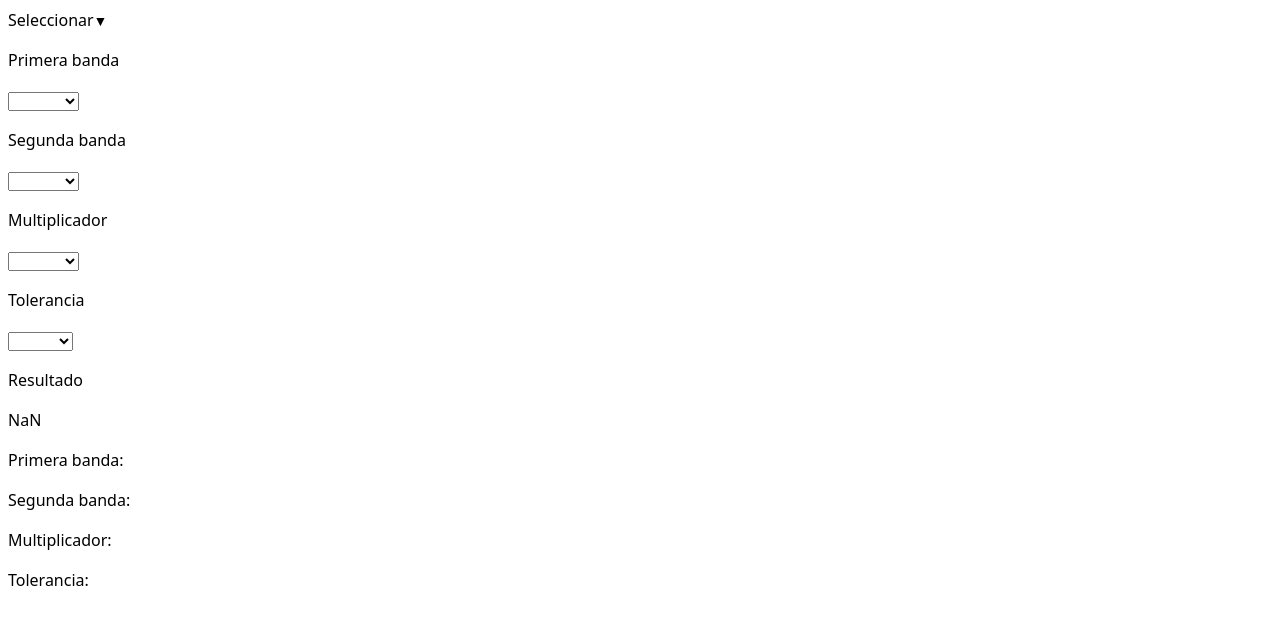
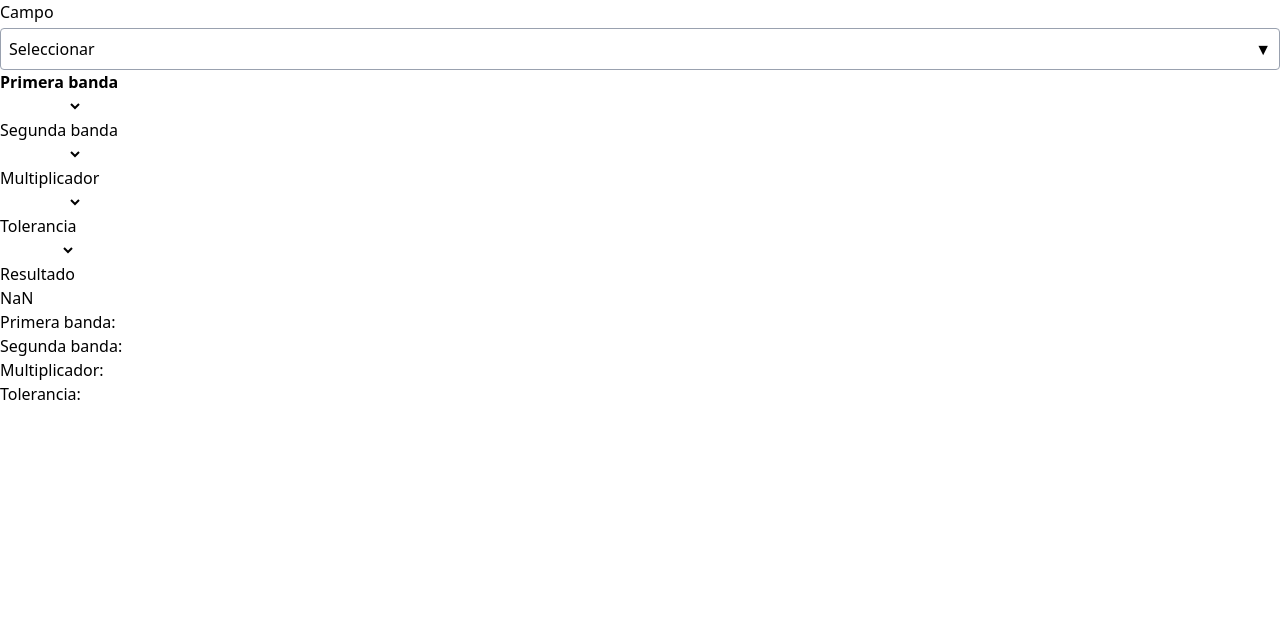
Before and after one commit to gabhu-dev/tools-app, a Vue app: page / in a window 1280 px wide. Shown: the top 624 px of the page. Built offline with nearby package versions, Linux system fonts and the light colour scheme.

Commit message:
[add] tailwind and classnames

```diff
--- a/package.json
+++ b/package.json
@@ -9,6 +9,8 @@
     "preview": "vite preview"
   },
   "dependencies": {
+    "@tailwindcss/vite": "^4.0.10",
+    "tailwindcss": "^4.0.10",
     "vue": "^3.5.13"
   },
   "devDependencies": {
--- a/src/components/TSelect.vue
+++ b/src/components/TSelect.vue
@@ -1,9 +1,15 @@
 <template>
-  <div class="t-select" ref="selectRef">
-    <label class="t-select-box" @click="toggleDropdown">
+  <div class="relative" ref="selectRef">
+    <!--Selector label-->
+    <div class="t-select-label">
+      <label for="field">Campo</label>
+    </div>
+    <!--Selector box-->
+    <div id="field" class="t-select" @click="toggleDropdown">
       <span>{{ selectedLabel }}</span>
       <span class="icon">▼</span>
-    </label>
+    </div>
+    <!--Opciones-->
     <ul v-if="isOpen" class="t-select-dropdown">
       <li
         v-for="option in options"
@@ -66,24 +72,4 @@ onBeforeUnmount(() => {
 });
 </script>
 
-<style scoped>
-.t-select {
-  @apply relative;
-  width: 200px;
-}
-.t-select-box {
-  @apply flex justify-between items-center p-2 border border-gray-400 rounded-sm cursor-pointer relative;
-}
-.icon {
-  font-size: 14px;
-}
-.t-select-dropdown {
-  @apply absolute w-full border border-gray-40 bg-white list-none p-0 m-0 top-full left-0;
-}
-.t-select-dropdown .t-select-dropdown-option {
-  @apply p-2 cursor-pointer;
-}
-.t-select-dropdown .t-select-dropdown-option:hover {
-  @apply bg-white;
-}
-</style>
+<style scoped></style>
--- a/src/style.css
+++ b/src/style.css
@@ -1,6 +1,4 @@
-/* @tailwind base;
-@tailwind components;
-@tailwind utilities; */
+@import "tailwindcss";
 
 :root {
   font-family: system-ui, Avenir, Helvetica, Arial, sans-serif;
@@ -16,6 +14,18 @@
   -moz-osx-font-smoothing: grayscale;
 }
 
-input {
-  @apply bg-red-50;
+.t-select {
+  @apply flex justify-between items-center p-2 border border-gray-400 rounded-sm cursor-pointer relative;
 }
+.t-select-label {
+  @apply mb-1;
+}
+.t-select-dropdown {
+  @apply border rounded mt-1;
+}
+.t-select-dropdown-option {
+  @apply px-4 py-1;
+}
+.t-select-dropdown-option:hover {
+  @apply bg-amber-300;
+}
--- a/vite.config.ts
+++ b/vite.config.ts
@@ -1,7 +1,8 @@
 import { defineConfig } from "vite";
 import vue from "@vitejs/plugin-vue";
+import tailwindcss from "@tailwindcss/vite";
 
 // https://vite.dev/config/
 export default defineConfig({
-  plugins: [vue()],
+  plugins: [vue(), tailwindcss()],
 });
```
Also changed, not shown: 1 other file (tests, documents, lock files or other folders).
